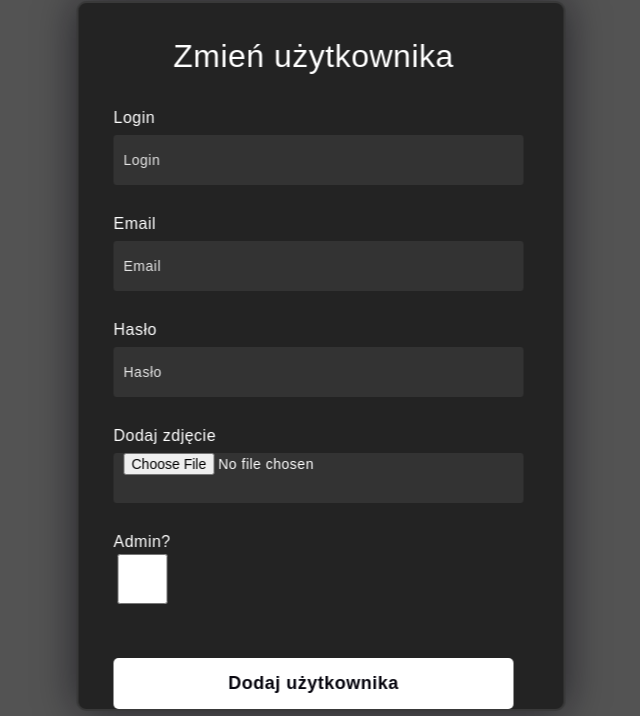
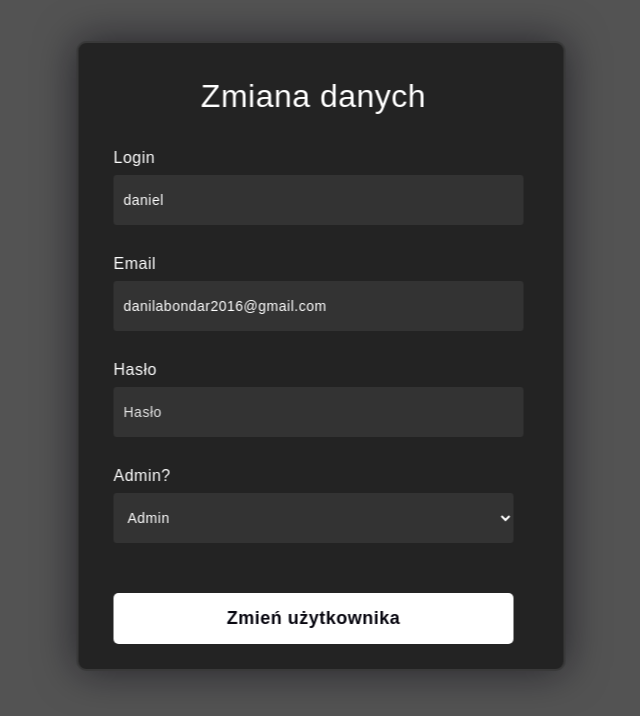
Before and after one commit to Daten-shi-mini/cms, a PHP site: page /user.edit.php?id=1 in a window 1280 px wide. Shown: the part 84-800 px from the top of the page, without its empty margins (319-959 px from the left). Run offline with PHP 8.4, Linux system fonts and the light colour scheme; a user stored in the database is signed in; data comes from the database, SQL or seed files in the repository; both versions use the stored data as it was after the commit.

Commit message:
user edit

```diff
--- a/cms/css/_index.scss
+++ b/cms/css/_index.scss
@@ -46,7 +46,7 @@ label{
     color: #e5e5e5;
 }
 button{
-    margin: 50px 50px;
+    margin:  50px 0 25px 0;
     width: 100%;
     background-color: #ffffff;
     color: #080710;
@@ -62,10 +62,10 @@ form h5,form a{
     line-height: 42px;
     text-align: center;
     color: rgb(101, 101, 236);
+    margin: 0;
+    padding-bottom: 25px;
 }
-form:nth-last-child(){
-    margin-bottom: 50px;
-}
+
 h4{
     font-size: 20px;
     font-weight: 500;
--- a/cms/css/_users.manegment.scss
+++ b/cms/css/_users.manegment.scss
@@ -107,4 +107,19 @@ tr:focus-within {
 #admin{
   height: 50px;
   width: 50px;
+  margin: 10px 43%;
 }
+.user_edit_select{
+  display: block;
+  height: 50px;
+  width: 100%;
+  background-color: rgba(255,255,255,0.07);
+  border-radius: 3px;
+  padding: 0 0 0 10px;
+  margin-top: 8px;
+  font-size: 14px;
+  font-weight: 300;
+}
+.user_edit_select_option{
+  color: black;
+}
--- a/cms/css/main.css
+++ b/cms/css/main.css
@@ -99,7 +99,7 @@ label {
 }
 
 button {
-  margin-top: 50px;
+  margin: 50px 0 25px 0;
   width: 100%;
   background-color: #ffffff;
   color: #080710;
@@ -116,10 +116,8 @@ form h5, form a {
   line-height: 42px;
   text-align: center;
   color: rgb(101, 101, 236);
-}
-
-form:nth-last-child {
-  margin-bottom: 50px;
+  margin: 0;
+  padding-bottom: 25px;
 }
 
 h4 {
@@ -261,4 +259,21 @@ tr:focus-within {
 #admin {
   height: 50px;
   width: 50px;
+  margin: 10px 43%;
+}
+
+.user_edit_select {
+  display: block;
+  height: 50px;
+  width: 100%;
+  background-color: rgba(255, 255, 255, 0.07);
+  border-radius: 3px;
+  padding: 0 0 0 10px;
+  margin-top: 8px;
+  font-size: 14px;
+  font-weight: 300;
+}
+
+.user_edit_select_option {
+  color: black;
 }/*# sourceMappingURL=main.css.map */
--- a/cms/includes/functions.inc.php
+++ b/cms/includes/functions.inc.php
@@ -1,11 +1,17 @@
 <?php
+include("includes/database.inc.php");
 
 function secure()
 {
+    global $connect;
     if (!isset($_SESSION["id"])) {
         header("index.php");
 
     } else {
-        include("includes/header.admin.inc.php");
+        if($_SESSION['id'] == 1){
+            include("includes/header.admin.inc.php");
+        }if($_SESSION['id'] != 1){
+            include("includes/header.user.inc.php");
+        }
     }
 }
--- a/cms/user.edit.php
+++ b/cms/user.edit.php
@@ -9,63 +9,68 @@ secure();
 
 
 
-<form class="form_user_add" method="post" enctype="multipart/form-data">
-    <h3>Zmień użytkownika</h3>
+
 <?php
 
-if (isset($_POST['login']) && isset($_POST['email']) && isset($_POST['password']) && isset($_FILES['foto'])) {
-    $username = $connect->real_escape_string($_POST['login']);
-    $email = $connect->real_escape_string($_POST['email']);
-    $password = password_hash($_POST['password'], PASSWORD_DEFAULT);
-    $admin = isset($_POST['admin']) ? 1 : 0;
+if (isset($_POST["username"])) {
 
-    if ($_FILES['foto']['error'] === UPLOAD_ERR_OK) {
-        $uploadDir = 'uploads/';
-        if (!file_exists($uploadDir)) {
-            mkdir($uploadDir, 0777, true);
-        }
+    if ($stmt = $connect->prepare('UPDATE users set username = ?, email = ?, admin = ? WHERE id like ?')) {
+        $stmt->bind_param('sssi', $_POST['username'], $_POST['email'], $_POST['admin'], $_GET['id']);
+        $stmt->execute();
 
-        $fileName = basename($_FILES['foto']['name']);
-        $targetPath = $uploadDir . $fileName;
+        $stmt->close();
+        if (isset($_POST['password'])) {
+            if ($stmt = $connect->prepare('UPDATE users set password = ? WHERE id = ?')) {
+                $hash = sha1($_POST['password']);
+                $stmt->bind_param('si', $hash, $_GET['id']);
+                $stmt->execute();
 
-        if (move_uploaded_file($_FILES['foto']['tmp_name'], $targetPath)) {
-            $foto = $connect->real_escape_string($targetPath);
-            try {
-                $wykonanie = "INSERT INTO users (`username`, `email`, `password`, `foto`, `admin`) VALUES ('$username', '$email', '$password', '$foto', '$admin')";
+                $stmt->close();
 
-                if ($connect->query($wykonanie)) {
-                    echo "<h4 class='h4_true'>Zarejestrowano nowego użytkownika</h4>";
-                }
-            } catch (mysqli_sql_exception $e) {
-                echo "<h4>Taki użytkownik już istnieje</h4>";
-            }
-        }
-    }
-} else {
-    if ($_SERVER['REQUEST_METHOD'] === 'POST') {
-        echo "<h4>Nie wszystkie dane zostały wpisane!</h4>";
             }
         }
 
+        header('users.manegment.php');
+        die();
+    }
+
+}
+
+if (isset($_GET["id"])) {
+    if ($stmt = $connect->prepare('SELECT * FROM users WHERE id = ?')) {
+        $stmt->bind_param('s', $_GET['id']);
+        $stmt->execute();
+
+        $res = $stmt->get_result();
+        $user = $res->fetch_assoc();
+
+        if ($user) {
+
 
             ?>
+            <form method="post">
+                <h3>Zmiana danych</h3>
 
                 <label for="login">Login</label>
-    <input class="input_form_login" type="text" placeholder="Login" id="login" name="login" required>
+                <input class="input_form_login" type="text" placeholder="Login" id="login" name="login" required
+                    value="<?php echo $user['username'] ?>">
 
                 <label for="email">Email</label>
-    <input class="input_form_login" type="email" placeholder="Email" id="email" name="email" required>
+                <input class="input_form_login" type="email" placeholder="Email" id="email" name="email" required
+                    value="<?php echo $user['email'] ?>">
 
                 <label for="password">Hasło</label>
                 <input class="input_form_login" type="password" placeholder="Hasło" id="password" name="password" required>
 
-    <label for="foto">Dodaj zdjęcie</label>
-    <input class="input_form_login" type="file" id="foto" name="foto" required>
+                <label for="admin">Admin?</label>
+                <select name="admin" name="admin" class="user_edit_select">
+                    <option <?php echo ($user['admin']) ? "" : "selected" ?> value="0" class="user_edit_select_option">Użytkownik
+                    </option>
+                    <option <?php echo ($user['admin']) ? "selected" : "" ?> value="1" class="user_edit_select_option">Admin
+                    </option>
+                </select>
 
-    <label for="admin">Admin?</label>
-    <input type="checkbox" id="admin" name="admin">
-
-    <button class="button_add_user">Dodaj użytkownika</button>
+                <button class="button_add_user">Zmień użytkownika</button>
             </form>
 
 
@@ -76,6 +81,11 @@ if (isset($_POST['login']) && isset($_POST['email']) && isset($_POST['password']
 
             <?php
 
+        }
+        $stmt->close();
+    }
+}
+
 include("includes/footer.inc.php");
 
 ?>
--- a/cms/users.manegment.php
+++ b/cms/users.manegment.php
@@ -37,12 +37,10 @@ if ($stmt = $connect->prepare('SELECT * FROM users')) {
             while ($record = mysqli_fetch_assoc($res)) {
                 ?>
                 <tr>
-
-
                     <td><?php echo $record['id'] ?></td>
                     <td><?php echo $record['username'] ?></td>
                     <td><?php echo $record['email'] ?></td>
-                    <td><?php echo $record['admin'] ?></td>
+                    <td><?php  if($record['admin'] == 1){echo "admin";}elseif($record['admin'] != 1){echo"użytkownik";} ?></td>
                     <td>
                         <a href="user.edit.php?id=<?php echo $record['id'] ?>">Zmień</a> |
                         <a href="users.manegment.php?delete=<?php echo $record['id'] ?>">Usuń</a>
```
Also changed, not shown: cms/database/cms.sql (+4 -3 lines), cms/includes/header.user.inc.php (added, +23 -0 lines), 1 other file. Lines whose indentation alone changed are shown as unchanged.
